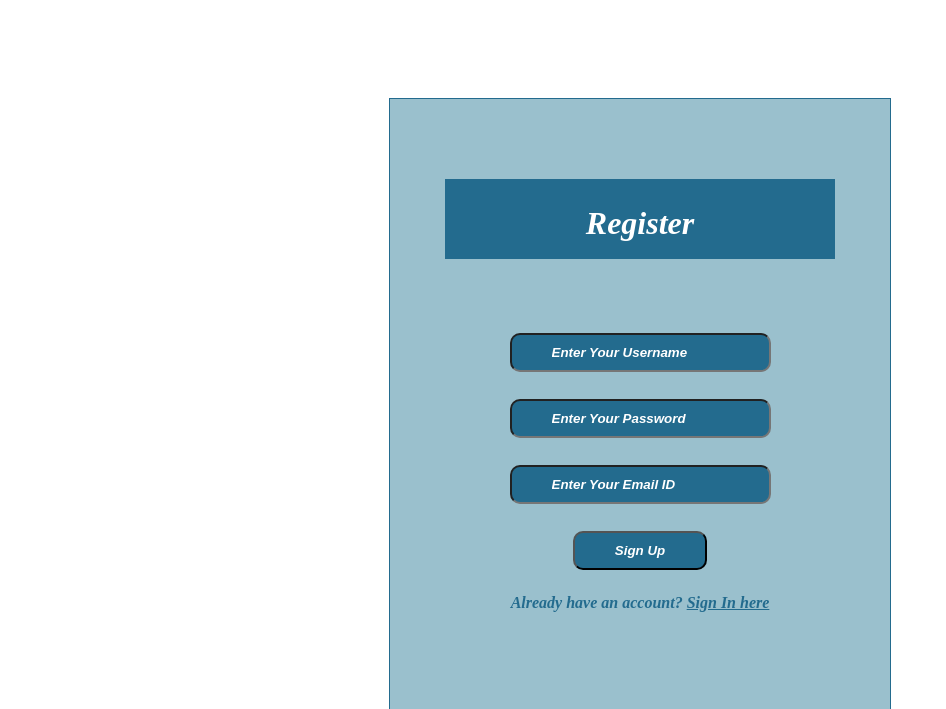
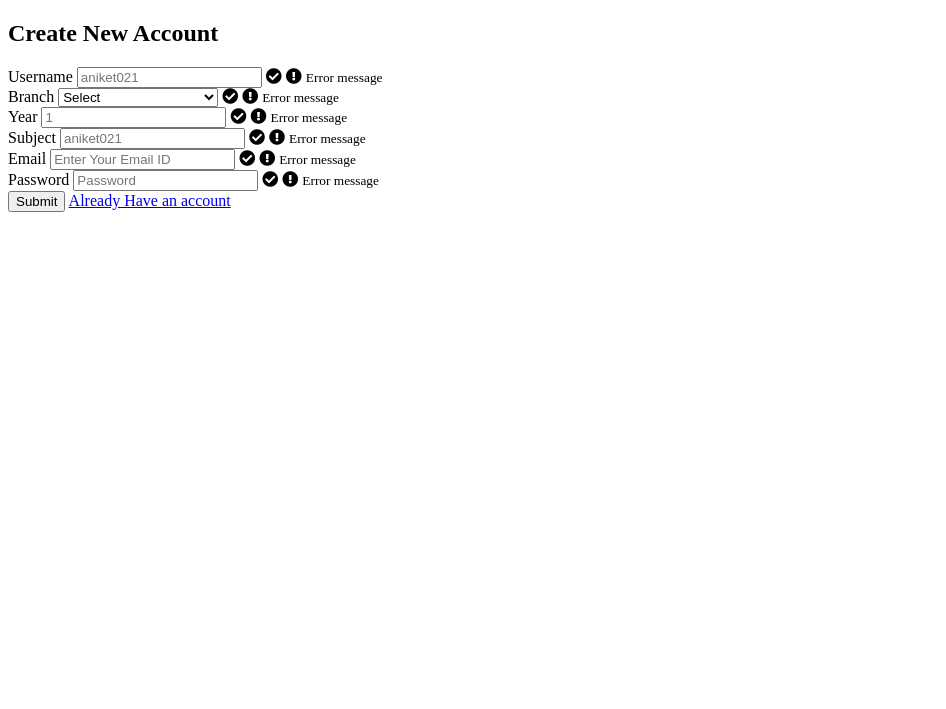
Before and after one commit to aniket2201op/Login-using-Flask-with-AUthentication-and-MySQL, a Flask app: page /register in a window 1280 px wide. Shown: the top 709 px of the page, without its empty margins (0-946 px from the left). Run offline with Flask 3, Linux system fonts and the light colour scheme; some libraries are stand-ins or nearby versions.

Commit message:
Update register.html

```diff
--- a/templates/register.html
+++ b/templates/register.html
@@ -1,4 +1,4 @@
-<!-- Store this code in 'register.html' file inside the 'templates' folder -->
+<!-- Store this code in 'register.html' file inside the 'templates' folder
 
 <html>
 	<head>
@@ -25,4 +25,88 @@
 		</div>
 		</div>
 	</body>
+</html> -->
+
+<!DOCTYPE html>
+<html lang="en" >
+<head>
+  <meta charset="UTF-8">
+  <title>Snap Track | Create account</title>
+  <link rel='stylesheet' href='https://cdnjs.cloudflare.com/ajax/libs/font-awesome/5.10.2/css/all.min.css'><link rel="stylesheet" href="{{ url_for('static', filename='register.css') }}">
+  <script src="{{ url_for('static', filename='register.js') }}"></script>
+  <!-- <link rel="shortcut icon" type="image/png" href="images/logo.png"> -->
+
+</head>
+<body>
+<!-- partial:index.partial.html -->
+
+<div class="container">
+	<div class="header">
+		<h2>Create New Account</h2>
+	</div>
+	<form id="form" class="form" method="POST">
+
+		<div class="form-control">
+			<label for="username">Username</label>
+			<input type="text" placeholder="aniket021" id="username" name="username" required/>
+			<i class="fas fa-check-circle"></i>
+			<i class="fas fa-exclamation-circle"></i>
+			<small>Error message</small>
+		</div>
+		<div class="form-control">
+			<label for="branch">Branch</label>
+			<!-- <input type="text" placeholder="Information Technology" id="branch" name="branch" required/> -->
+			<select name="branch" id="branch" class="branch" required>
+				<option value="">Select</option>
+				<option value="IT">Information Technology</option>
+				<option value="COMPS">Computer Science</option>
+				<option value="ELEC">Electrical</option>
+				<option value="MECH">Mechanical</option>
+				<option value="AIDS">AIDS</option>
+				<option value="EXTC">EXTC</option>
+
+			  </select>
+			<i class="fas fa-check-circle"></i>
+			<i class="fas fa-exclamation-circle"></i>
+			<small>Error message</small>
+		</div>
+		<div class="form-control">
+			<label for="username">Year</label>
+			<input type="number" placeholder="1" id="year" name="year" required/>
+			<i class="fas fa-check-circle"></i>
+			<i class="fas fa-exclamation-circle"></i>
+			<small>Error message</small>
+		</div>
+		<div class="form-control">
+			<label for="subject">Subject</label>
+			<input type="text" placeholder="aniket021" id="subject" name="subject" required/>
+			<i class="fas fa-check-circle"></i>
+			<i class="fas fa-exclamation-circle"></i>
+			<small>Error message</small>
+		</div>
+
+		<div class="form-control">
+			<label for="email">Email</label>
+			<input id="email" name="email" type="text" placeholder="Enter Your Email ID" required/>
+			<i class="fas fa-check-circle"></i>
+			<i class="fas fa-exclamation-circle"></i>
+			<small>Error message</small>
+		</div>
+
+		<div class="form-control">
+			<label for="username">Password</label>
+			<input type="password" placeholder="Password" id="password" name="password" required minlength="6"/>
+			<i class="fas fa-check-circle"></i>
+			<i class="fas fa-exclamation-circle"></i>
+			<small>Error message</small>
+		</div>
+
+		<!-- <button value="CreateAccount">Submit</button> -->
+        <input class="button" type="submit" value="Submit">
+        <a class="link" href="{{url_for('login')}}">Already Have an account</a>
+	</form>
+</div>
+
+
+</body>
 </html>
```
